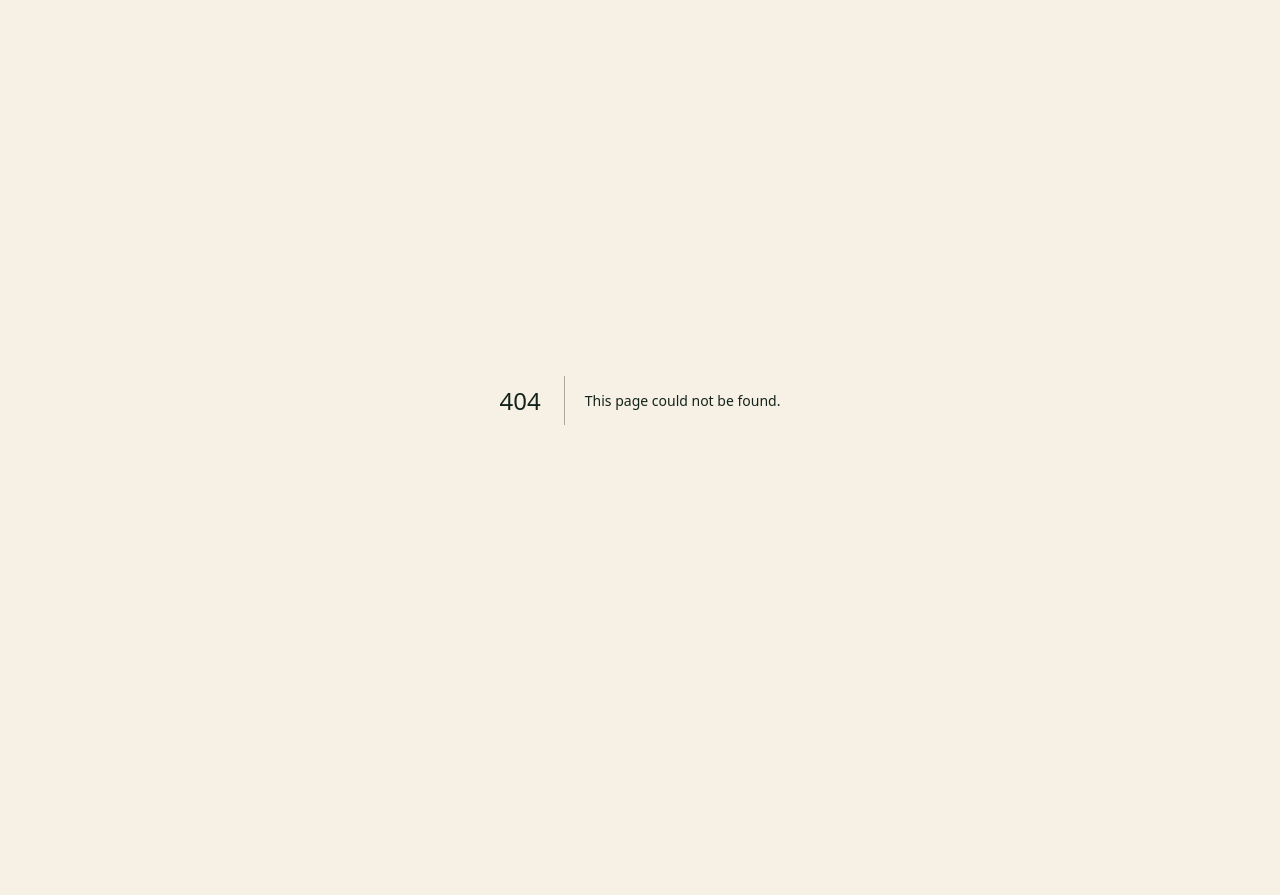
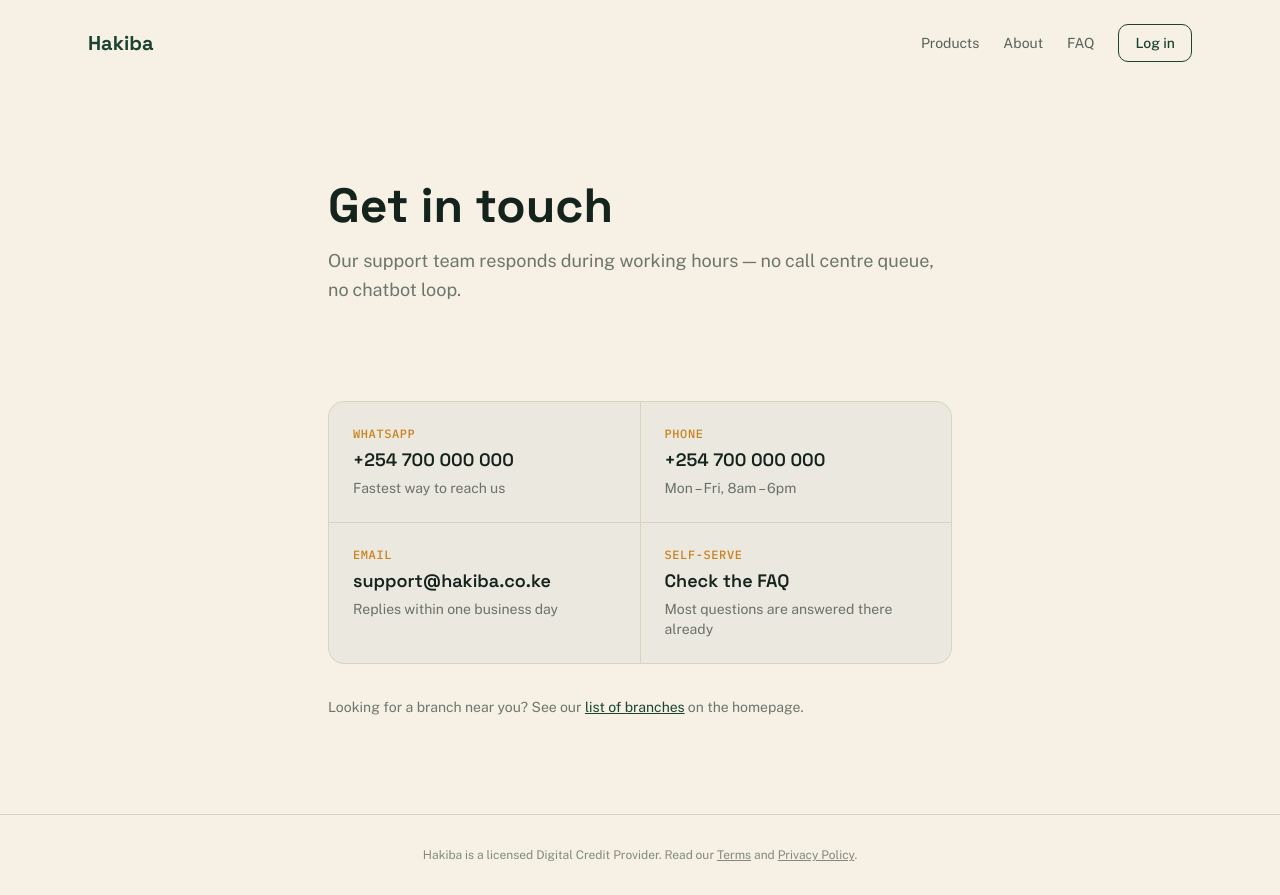
Before and after one commit to bennedictbett/Hakiba, a Next.js app in the folder client/: page /contact in a window 1280 px wide. Before the commit this address had no page. Before the commit the page ends 800 px from the top, so only its background shows below. Built offline with nearby package versions, Linux system fonts and the light colour scheme.

Commit message:
Add contact page

```diff
--- /dev/null
+++ b/client/app/(marketing)/contact/page.tsx
@@ -0,0 +1,70 @@
+import Nav from "@/components/Nav";
+
+export default function ContactPage() {
+  return (
+    <main>
+      <Nav />
+
+      <section className="mx-auto max-w-2xl px-6 py-16 sm:py-24">
+        <h1 className="mb-4 font-display text-4xl font-bold text-ink sm:text-5xl">Get in touch</h1>
+        <p className="font-body text-lg leading-relaxed text-ink/60">
+          Our support team responds during working hours — no call centre queue, no chatbot loop.
+        </p>
+      </section>
+
+      <section className="mx-auto max-w-2xl px-6 pb-16 sm:pb-24">
+        <div className="grid grid-cols-1 gap-px overflow-hidden rounded-lg border border-mist bg-mist sm:grid-cols-2">
+          <a
+            href="https://wa.me/254700000000"
+            className="flex flex-col gap-1 bg-white/50 p-6 transition-colors hover:bg-white/80"
+          >
+            <span className="font-mono text-xs uppercase tracking-wider text-marigold-dark">WhatsApp</span>
+            <span className="font-display text-lg font-semibold text-ink">+254 700 000 000</span>
+            <span className="font-body text-sm text-ink/60">Fastest way to reach us</span>
+          </a>
+
+          <a
+            href="tel:+254700000000"
+            className="flex flex-col gap-1 bg-white/50 p-6 transition-colors hover:bg-white/80"
+          >
+            <span className="font-mono text-xs uppercase tracking-wider text-marigold-dark">Phone</span>
+            <span className="font-display text-lg font-semibold text-ink">+254 700 000 000</span>
+            <span className="font-body text-sm text-ink/60">Mon – Fri, 8am – 6pm</span>
+          </a>
+
+          <a
+            href="mailto:support@hakiba.co.ke"
+            className="flex flex-col gap-1 bg-white/50 p-6 transition-colors hover:bg-white/80"
+          >
+            <span className="font-mono text-xs uppercase tracking-wider text-marigold-dark">Email</span>
+            <span className="font-display text-lg font-semibold text-ink">support@hakiba.co.ke</span>
+            <span className="font-body text-sm text-ink/60">Replies within one business day</span>
+          </a>
+
+          <a
+            href="/faq"
+            className="flex flex-col gap-1 bg-white/50 p-6 transition-colors hover:bg-white/80"
+          >
+            <span className="font-mono text-xs uppercase tracking-wider text-marigold-dark">Self-serve</span>
+            <span className="font-display text-lg font-semibold text-ink">Check the FAQ</span>
+            <span className="font-body text-sm text-ink/60">Most questions are answered there already</span>
+          </a>
+        </div>
+
+        <p className="mt-8 font-body text-sm leading-relaxed text-ink/60">
+          Looking for a branch near you? See our{" "}
+          <a href="/#branches" className="text-savanna underline">
+            list of branches
+          </a>{" "}
+          on the homepage.
+        </p>
+      </section>
+
+      <footer className="border-t border-mist px-6 py-8 text-center font-body text-xs text-ink/50">
+        Hakiba is a licensed Digital Credit Provider. Read our{" "}
+        <a href="/terms" className="underline">Terms</a> and{" "}
+        <a href="/privacy" className="underline">Privacy Policy</a>.
+      </footer>
+    </main>
+  );
+}
```
